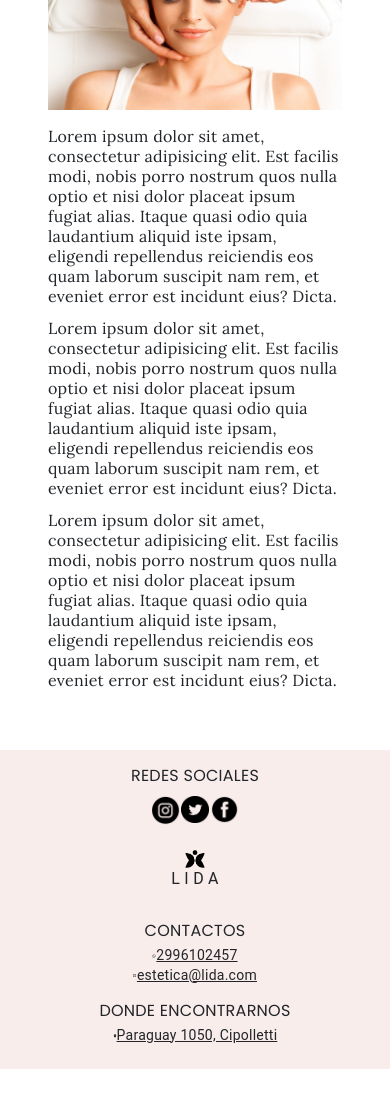
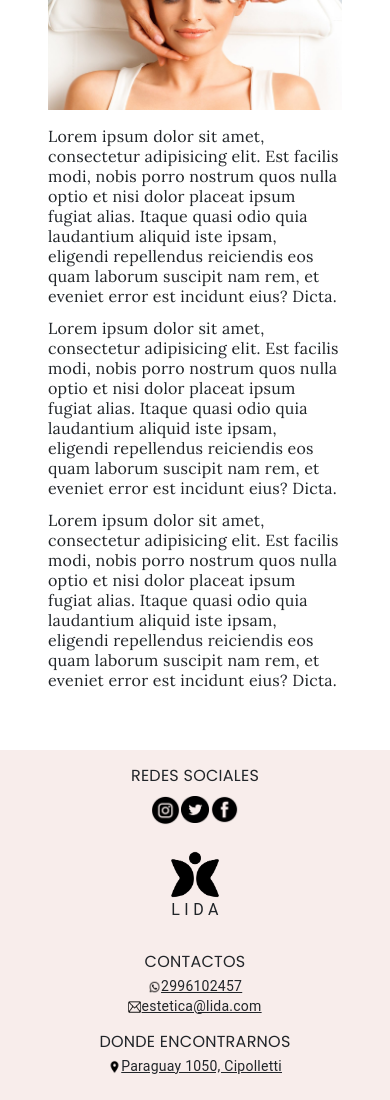
Before and after one commit to nehoxy/estetica-lida, an Angular app: page / in a window 390 px wide. Shown: the part 1429-2529 px from the top of the page. Before the commit the page ends 2498 px from the top, so only its background shows below. Built offline with nearby package versions, Linux system fonts and the light colour scheme.

Commit message:
logos del footer responsive

```diff
--- a/src/app/shared/components/footer/footer.component.css
+++ b/src/app/shared/components/footer/footer.component.css
@@ -72,17 +72,41 @@ p{
         height:30vw;
         background-color: #F8EDEB;
     }
+
+    /* redes social */
     .logo-ig{
         width: 8vw;
         height: 8vw;
     }
+
     .logo-tw{
         width: 7vw;
         height: 7vw;
     }
+
     .logo-fb{
         width: 8vw;
         height: 8vw;
+    }
+
+
+    .logo{
+        width: 13vw;
+        height: 13vw;
+    }
+
+    .logo-wpp{
+        width: 3.4vw;
+        height: 3.4vw;
+    }
+    .logo-correo{
+        width: 3.2vw;
+        height: 3vw;
+        margin-right: 0.2vw;
+    }
+    .logo-ubicacion{
+        width: 3.4vw;
+        height: 3.4vw;
     }
 }
 
```
